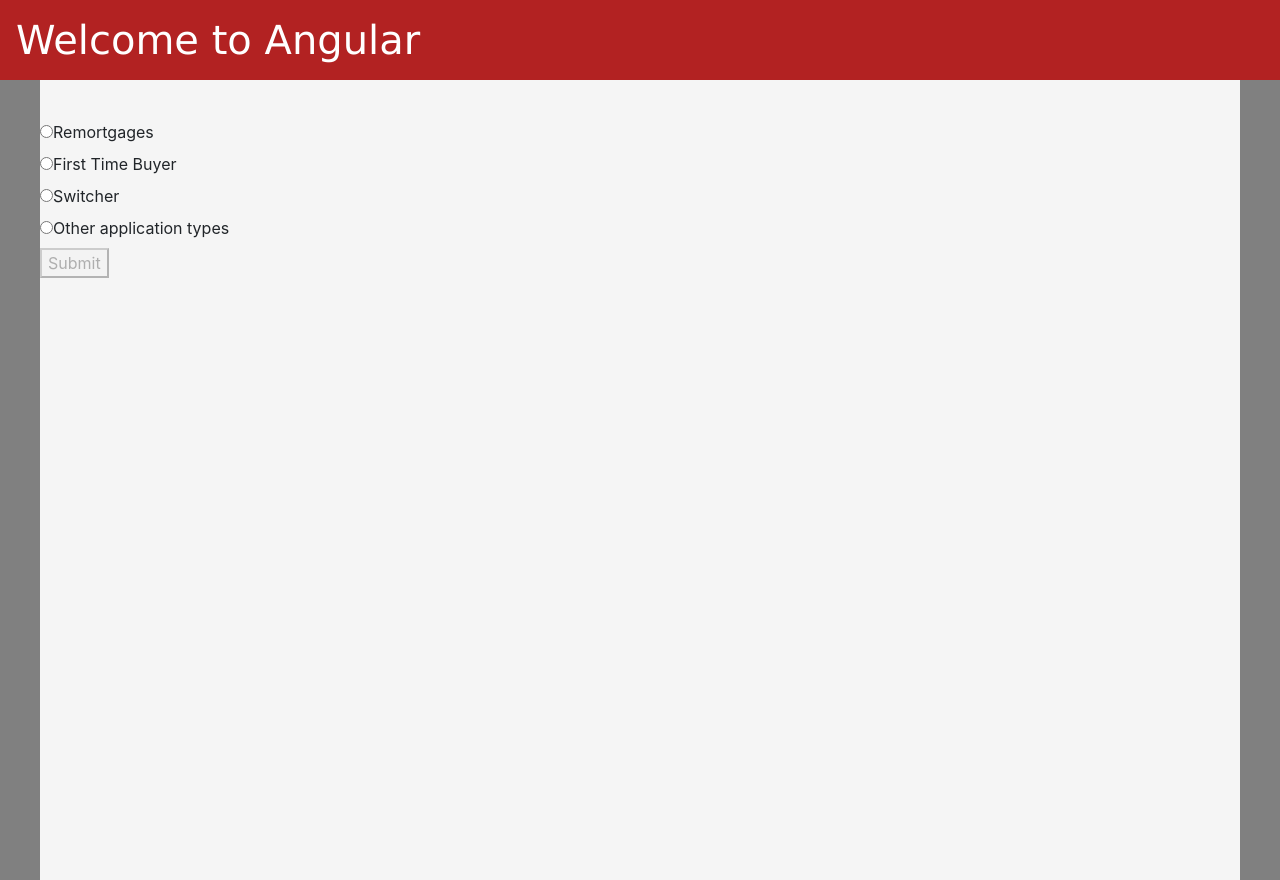
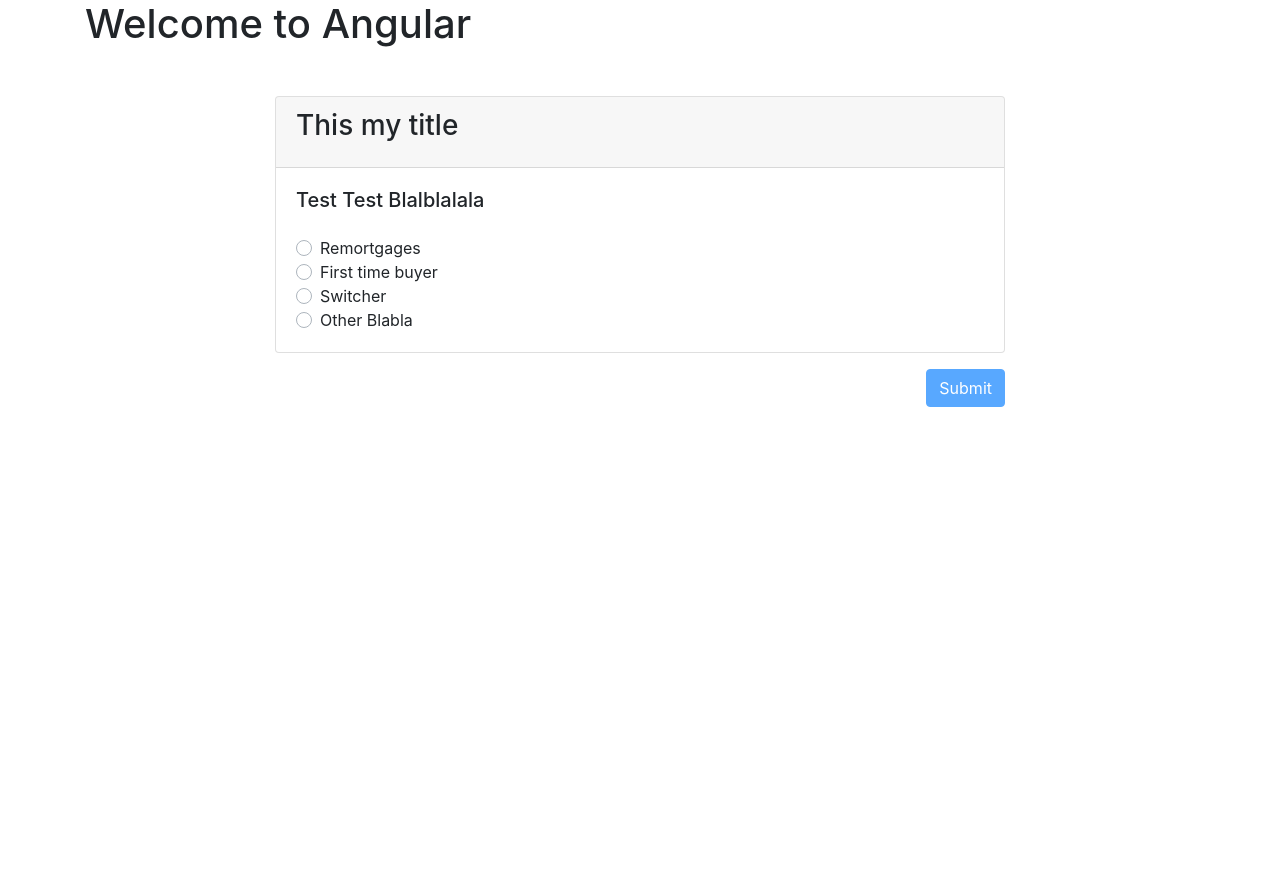
Before and after one commit to pi-bits/angular-app, an Angular app: page /application-data in a window 1280 px wide. After the commit the page ends 800 px from the top, so only its background shows below. Built offline with nearby package versions, Linux system fonts and the light colour scheme.

Commit message:
Bootstrap style added.

```diff
--- a/angular.json
+++ b/angular.json
@@ -25,7 +25,10 @@
             "styles": [
               "src/styles.css"
             ],
-            "scripts": []
+            "scripts": [
+              "./node_modules/jquery/dist/jquery.min.js",
+              "./node_modules/bootstrap/dist/js/bootstrap.js"
+            ]
           },
           "configurations": {
             "production": {
--- a/package.json
+++ b/package.json
@@ -24,6 +24,7 @@
     "@angular/router": "^8.2.6",
     "bootstrap": "^4.3.1",
     "core-js": "^3.1.3",
+    "jquery": "^3.4.1",
     "rxjs": "^6.5.0",
     "typescript": "^3.4.5",
     "zone.js": "^0.9.1"
--- a/src/app/application-data/application-data.component.html
+++ b/src/app/application-data/application-data.component.html
@@ -1,55 +1,89 @@
-<form [formGroup]="applicationDataForm" (ngSubmit)="onSubmit()" novalidate>
-    <div data-qa-page="application-data" style="text-align: left;">
+<div class="justify-content-center row mt-5" data-qa-page="welcome-page">
+  <form class="col-8" [formGroup]="applicationDataForm" (ngSubmit)="onSubmit()" novalidate>
 
-        <!-- <ul style="list-style: none;">
-            <li *ngFor="let applicationType of applicationTypes()">
-                <label>
-                    <input type="radio"  (change)="applicationTypeChangeHandler($event)"  formControlName='applicationTypeInput' [value]="applicationType.getId()">
-                    <span>{{applicationType.getValue()}}</span>
-                </label>
-            </li>
-        </ul> -->
+    <div class="form-group" data-qa-page="application-data">
+      <div class="col-12 card p-0">
+        <div class="card-header">
+          <h3 class="card-title">This my title</h3>
+        </div>
+        <div class="card-body">
+          <h5 class="mb-4">Test Test Blalblalala</h5>
 
-        <div>
-            <label>
-                <input type="radio" id="REMO" formControlName="applicationTypeInput" value="REMO"
-                    (change)="applicationTypeChangeHandler($event)" />
-                <span>Remortgages</span>
-            </label>
+          <div class="custom-control custom-radio">
+            <input class="custom-control-input" type="radio" id="REMO" formControlName="applicationTypeInput"
+                   value="REMO" (change)="applicationTypeChangeHandler($event)"/>
+            <label class="custom-control-label" for="REMO"> Remortgages</label>
+          </div>
+
+          <div class="custom-control custom-radio">
+            <input class="custom-control-input" type="radio" id="FTB" formControlName="applicationTypeInput" value="FTB"
+                   (change)="applicationTypeChangeHandler($event)"/>
+            <label class="custom-control-label" for="FTB">First time buyer</label>
+          </div>
+
+          <div class="custom-control custom-radio">
+            <input class="custom-control-input" type="radio" id="SWITCHER" formControlName="applicationTypeInput"
+                   value="SWITCHER" (change)="applicationTypeChangeHandler($event)"/>
+            <label class="custom-control-label" for="SWITCHER">Switcher</label>
+          </div>
+
+          <div class="custom-control custom-radio">
+            <input class="custom-control-input" type="radio" id="OTHER" formControlName="applicationTypeInput"
+                   value="OTHER" (change)="applicationTypeChangeHandler($event)"/>
+            <label class="custom-control-label" for="OTHER">Other Blabla</label>
+          </div>
         </div>
-
-        <div>
-            <label>
-                <input type="radio" id="FTB" formControlName="applicationTypeInput" value="FTB"
-                    (change)="applicationTypeChangeHandler($event)" />
-                <span>First Time Buyer</span>
-            </label>
-        </div>
-
-        <div>
-            <label>
-                <input type="radio" id="FTB" formControlName="applicationTypeInput" value="SWITCHER"
-                    (change)="applicationTypeChangeHandler($event)" />
-                <span>Switcher</span>
-            </label>
-        </div>
-        <div>
-            <label>
-                <input type="radio" id="FTB" formControlName="applicationTypeInput" value="OTHER"
-                    (change)="applicationTypeChangeHandler($event)" />
-                <span>Other application types</span>
-            </label>
-
-        </div>
-
-
-        <button id="submit" type="submit" [disabled]="!applicationDataForm.valid">Submit</button>
-
+      </div>
     </div>
 
 
-    <div id="likeforlikeSection" *ngIf="isRemoApplicationType" style="text-align: left;">
-        <h3>like for like Questions</h3>
+    <div class="form-group" *ngIf="isRemoApplicationType" data-qa-page="like for like Questions">
+      <div class="col-12 card p-0">
+        <div class="card-header">
+          <h3 class="card-title">Like For Like Questions</h3>
+        </div>
+        <div class="card-body">
+          <h5 class="mb-4">dask.djasl;kdj;salkd;askdkas ;lska;lkd;as</h5>
+
+          <div class="btn-group-toggle" data-toggle="buttons">
+            <label class="btn btn-light mr-2">
+              <input type="radio" name="YES" id="option1" autocomplete="off"> YES
+            </label>
+            <label class="btn btn-light mr-2">
+              <input type="radio" name="NO" id="option2" autocomplete="off"> NO
+            </label>
+          </div>
+
+        </div>
+      </div>
     </div>
 
-</form>
+    <div class="form-group" *ngIf="isRemoApplicationType" data-qa-page="like for like Questions">
+      <div class="col-12 card p-0">
+        <div class="card-header">
+          <h3 class="card-title">5 years question</h3>
+        </div>
+        <div class="card-body">
+          <h5 class="mb-4">HOASLjdsajdl jlkdsalj dlasjld </h5>
+
+          <div class="btn-group-toggle" data-toggle="buttons">
+            <label class="btn btn-light mr-2">
+              <input type="radio" name="option_YES" id="option_YES" autocomplete="off"> YES
+            </label>
+            <label class="btn btn-light mr-2">
+              <input type="radio" name="option_NO" id="option_NO" autocomplete="off"> NO
+            </label>
+            <label class="btn btn-light mr-2">
+              <input type="radio" name="Maybe" id="option_MAYBE" autocomplete="off"> MAYBEEEE
+            </label>
+          </div>
+
+        </div>
+      </div>
+    </div>
+
+    <div class="form-group text-right">
+      <button class="btn btn-primary" id="submit" type="submit" [disabled]="!applicationDataForm.valid">Submit</button>
+    </div>
+  </form>
+</div>
--- a/src/app/welcome/welcome.component.html
+++ b/src/app/welcome/welcome.component.html
@@ -1,15 +1,12 @@
-<div data-qa-page="welcome-page"style="text-align: left;">
-    <form [formGroup]="form" (ngSubmit)='submit()'>
-        <div class="formGroup" >
-                <label>
-                        <span>Enter 10 digit case ID</span>
-                        <input class="searchInput" formControlName="caseId" type="text" id="caseSearch" data-qa="caseSearch"
-                            name="caseSearch" required minlength="1" maxlength="10" size="10">
-                    </label>
-                    <input class = "button" type="submit" data-qa="submit" value="Search">
-        </div>
-
-
-
-    </form>
+<div class="justify-content-center row" data-qa-page="welcome-page">
+  <form class="col-4" [formGroup]="form" (ngSubmit)='submit()'>
+    <div class="form-group">
+      <label for="caseSearch"> Enter 10 digit case ID</label>
+      <input class="form-control" formControlName="caseId" type="text" id="caseSearch" data-qa="caseSearch"
+             name="caseSearch" required minlength="1" maxlength="10" size="10">
+    </div>
+    <div class="form-group text-right">
+      <input class="btn btn-primary" type="submit" data-qa="submit" value="Search">
+    </div>
+  </form>
 </div>
--- a/src/index.html
+++ b/src/index.html
@@ -8,12 +8,13 @@
   <link rel="icon" type="image/x-icon" href="favicon.ico">
 </head>
 <body>
-<header>
-  <h1>Welcome to Angular</h1>
-</header>
-<section>
+<div class="container">
+  <header>
+    <h1>Welcome to Angular</h1>
+  </header>
+  <section>
     <app-root></app-root>
-</section>
-
+  </section>
+</div>
 </body>
 </html>
--- a/src/styles.css
+++ b/src/styles.css
@@ -3,88 +3,3 @@
 /* @import '~@angular/material/prebuilt-themes/deeppurple-amber.css'; */
 
 @import '~bootstrap/dist/css/bootstrap.min.css';
-h1 {
-    font-family: Verdana, Geneva, Tahoma, sans-serif
-}
-
-header>h1 {
-    color: white;
-}
-
-header {
-    margin: auto;
-    display: block;
-    width: 100%;
-    height: 5rem;
-    background-color: #B22222;
-    padding: 1rem;
-    /* margin-bottom: 1rem; */
-}
-
-section {
-    background: whitesmoke;
-    text-align: center;
-    display: block;
-    position: absolute;
-    padding-top: 40px;
-    height: 100%;
-    overflow: hidden;
-    box-sizing: border-box;
-    left:40px;
-    right:40px;
-    margin-bottom: 10px;
-    overflow-y: hidden;
-}
-footer{
-    display: block;
-    position: absolute;
-}
-.button{
-    background-color:#B22222;
-    border-radius: 3rem;
-    border: none;
-    color: white;
-    text-align: center;
-    text-decoration: none;
-    display: inline-block;
-    font-size: 16px;
-    width: 8rem;
-    height: 3rem;
-    display: block;
-    position: relative;
-
-}
-
-input[type=text]{
-    width: 10rem;
-    border-color: cornflowerblue;
-    border-radius: 3rem;
-}
-
-.formGroup{
-    text-align: center;
-    padding: 20px;
-    position: absolute;
-    left: 0;
-    top: 0;
-    display: block;
-    width: 100%;
-
-}
- .formGroup>label {
-    display: block;
-}
-
-.formGroup>label>span{
-    position: relative;
-    display: block;
-
-}
-body{
-    background: gray;
-}
-@media screen and (max-width: 480px) {
-  section {
-    background-color: lightgreen;
-  }
-}
```
Also changed, not shown: src/app/app.component.html (line endings or trailing spaces), 1 other file (tests, documents, lock files or other folders).
